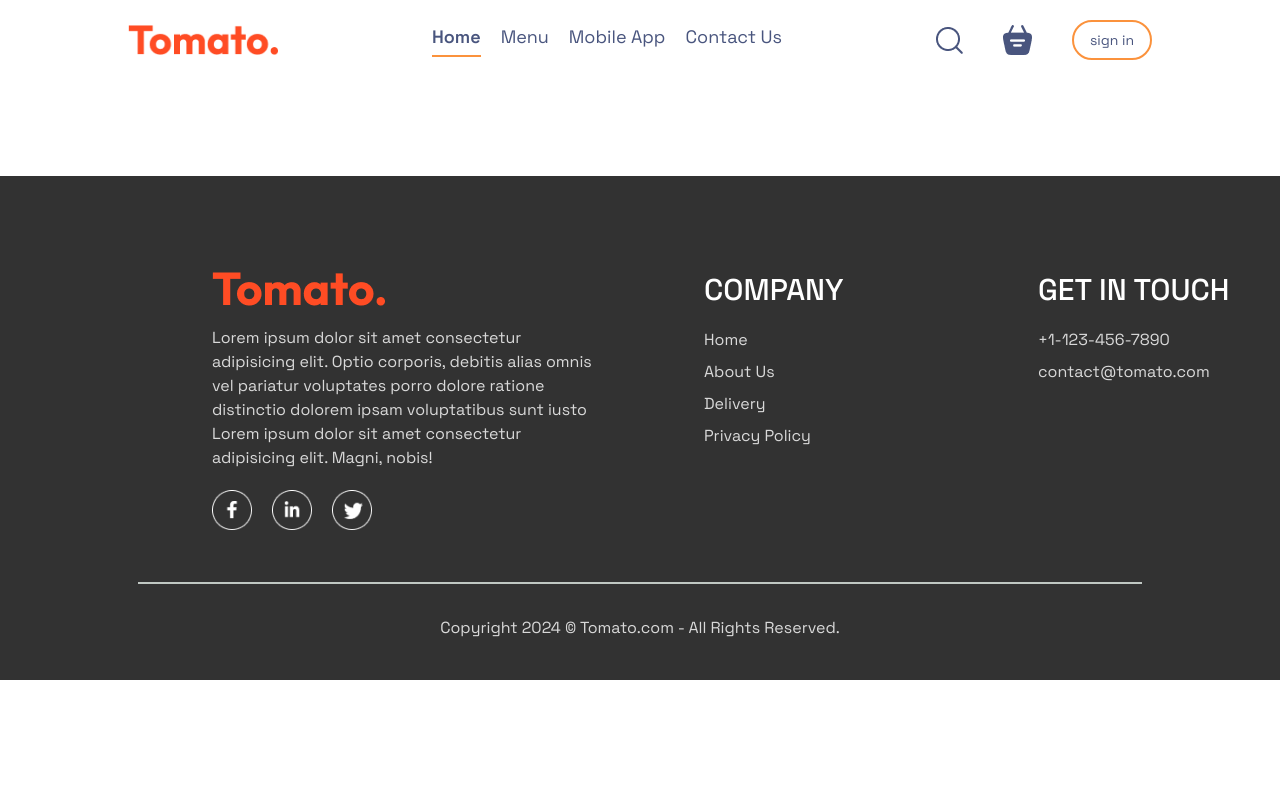
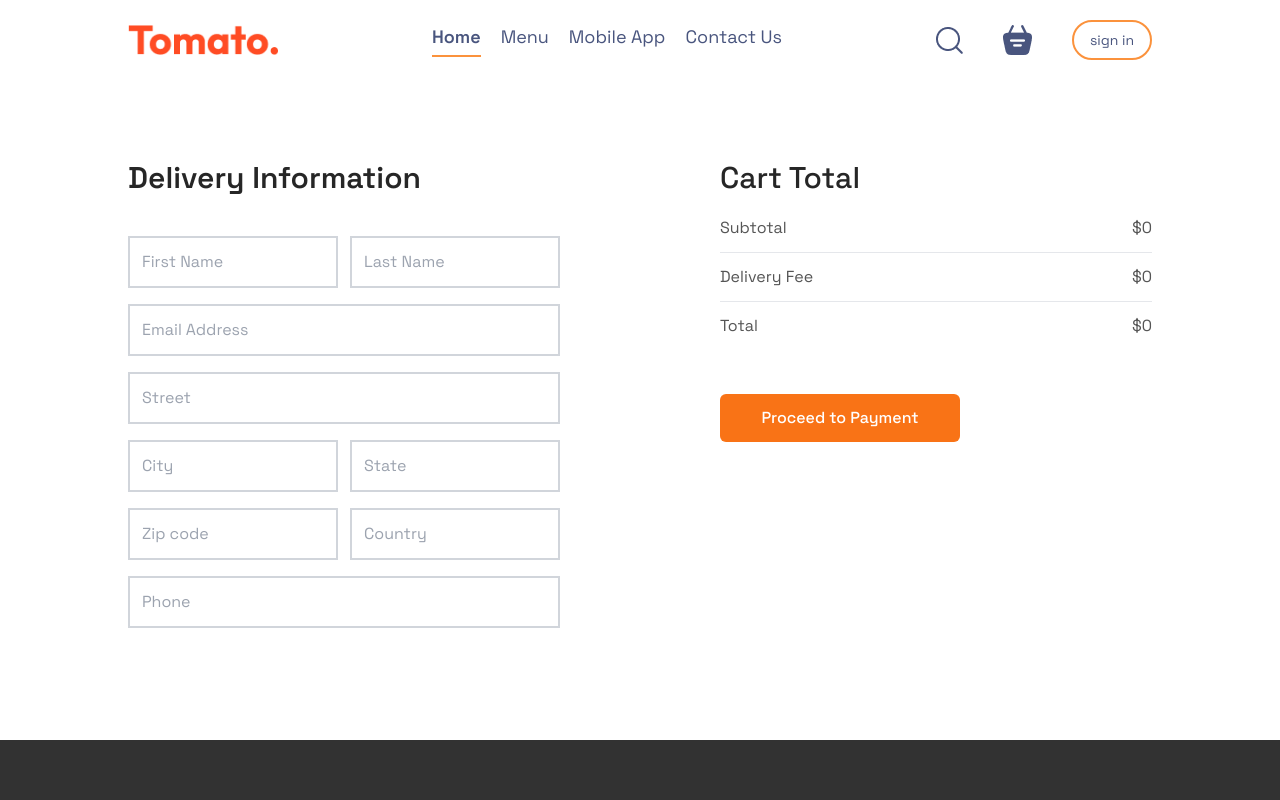
Before and after one commit to apx1902/frontend, a React (Vite) app: page /placeorder in a window 1280 px wide. Shown: the top 800 px of the page. Built offline with nearby package versions, Linux system fonts and the light colour scheme.

Commit message:
Add : created place order page

```diff
--- a/src/pages/Cart.jsx
+++ b/src/pages/Cart.jsx
@@ -1,10 +1,12 @@
 import React, { useContext } from 'react'
 import { StoreContext } from '../context/StoreContext';
 import { food_list } from '../assets/assets';
+import { useNavigate } from 'react-router-dom';
 
 const Cart = () => {
 
   const { cartItems, food_list, removeFromCart,getTotalCartAmount} = useContext(StoreContext);
+  const navigate = useNavigate();
 
   return (
     <div className='mt-16'>
@@ -49,15 +51,15 @@ const Cart = () => {
               <hr className='my-3'/>
               <div className="flex justify-between text-[#555]">
                 <p>Delivery Fee</p>
-                <p>${2}</p>
+                <p>${getTotalCartAmount()>0?2:0}</p>
               </div>
               <hr className='my-3'/>
               <div className="flex justify-between text-[#555]">
                 <p>Total</p>
-                <p>${getTotalCartAmount()+2}</p>
+                <p>${getTotalCartAmount()>0?getTotalCartAmount()+2:0}</p>
               </div>
             </div>
-            <button className='border-none text-white font-medium bg-orange-500 w-60 py-3 px-8 rounded-md'>Proceed to Checkout</button>
+            <button className='border-none text-white font-medium bg-orange-500 w-60 py-3 px-8 rounded-md' onClick={()=>navigate('/placeorder')}>Proceed to Checkout</button>
         </div>
         <div className="flex-1">
           <div className="">
--- a/src/pages/PlaceOrder.jsx
+++ b/src/pages/PlaceOrder.jsx
@@ -1,10 +1,53 @@
-import React from 'react'
+import React, { useContext } from 'react'
+import { StoreContext } from '../context/StoreContext'
 
 const PlaceOrder = () => {
+
+  const { getTotalCartAmount } = useContext(StoreContext);
+
   return (
-    <div>
-
-    </div>
+    <form className='flex items-start justify-between gap-40 mt-20'>
+      <div className="w-full flex-1">
+        <p className='text-3xl text-[#262626] font-semibold mb-10'>Delivery Information</p>
+        <div className="flex gap-3">
+          <input type="text" placeholder='First Name' className='mb-4 w-full p-3 border-2 border-gray-300 outline-orange-300' />
+          <input type="text" placeholder='Last Name' className='mb-4 w-full p-3 border-2 border-gray-300 outline-orange-300' />
+        </div>
+        <input type="email" placeholder='Email Address' className='mb-4 w-full p-3 border-2 border-gray-300 outline-orange-300' />
+        <input type="text" placeholder='Street' className='mb-4 w-full p-3 border-2 border-gray-300 outline-orange-300' />
+        <div className="flex gap-3">
+          <input type="text" placeholder='City' className='mb-4 w-full p-3 border-2 border-gray-300 outline-orange-300' />
+          <input type="text" placeholder='State' className='mb-4 w-full p-3 border-2 border-gray-300 outline-orange-300' />
+        </div>
+        <div className="flex gap-3">
+          <input type="text" placeholder='Zip code' className='mb-4 w-full p-3 border-2 border-gray-300 outline-orange-300' />
+          <input type="text" placeholder='Country' className='mb-4 w-full p-3 border-2 border-gray-300 outline-orange-300' />
+        </div>
+        <input type="text" placeholder='Phone' className='mb-4 w-full p-3 border-2 border-gray-300 outline-orange-300' />
+      </div>
+      <div className="w-full flex-1">
+        <div className="flex-1 flex flex-col gap-5">
+          <h2 className='text-[#262626] text-3xl font-medium'>Cart Total</h2>
+          <div>
+            <div className="flex justify-between text-[#555]">
+              <p>Subtotal</p>
+              <p>${getTotalCartAmount()}</p>
+            </div>
+            <hr className='my-3' />
+            <div className="flex justify-between text-[#555]">
+              <p>Delivery Fee</p>
+              <p>${getTotalCartAmount()>0?2:0}</p>
+            </div>
+            <hr className='my-3' />
+            <div className="flex justify-between text-[#555]">
+              <p>Total</p>
+              <p>${getTotalCartAmount()>0?getTotalCartAmount()+2:0}</p>
+            </div>
+          </div>
+          <button className='border-none text-white font-medium bg-orange-500 w-60 py-3 px-8 rounded-md mt-9' >Proceed to Payment</button>
+        </div>
+      </div>
+    </form>
   )
 }
 
```
